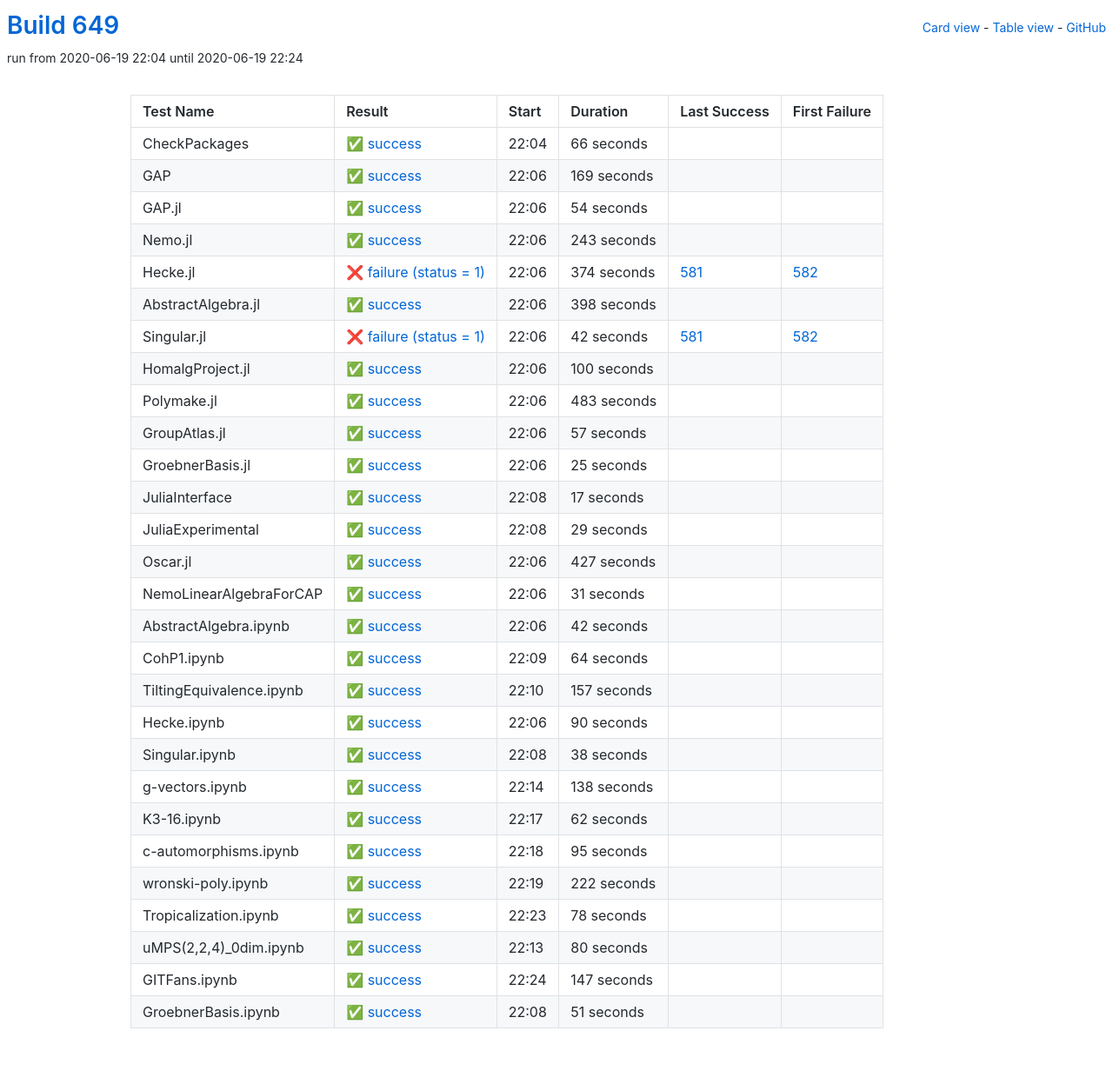
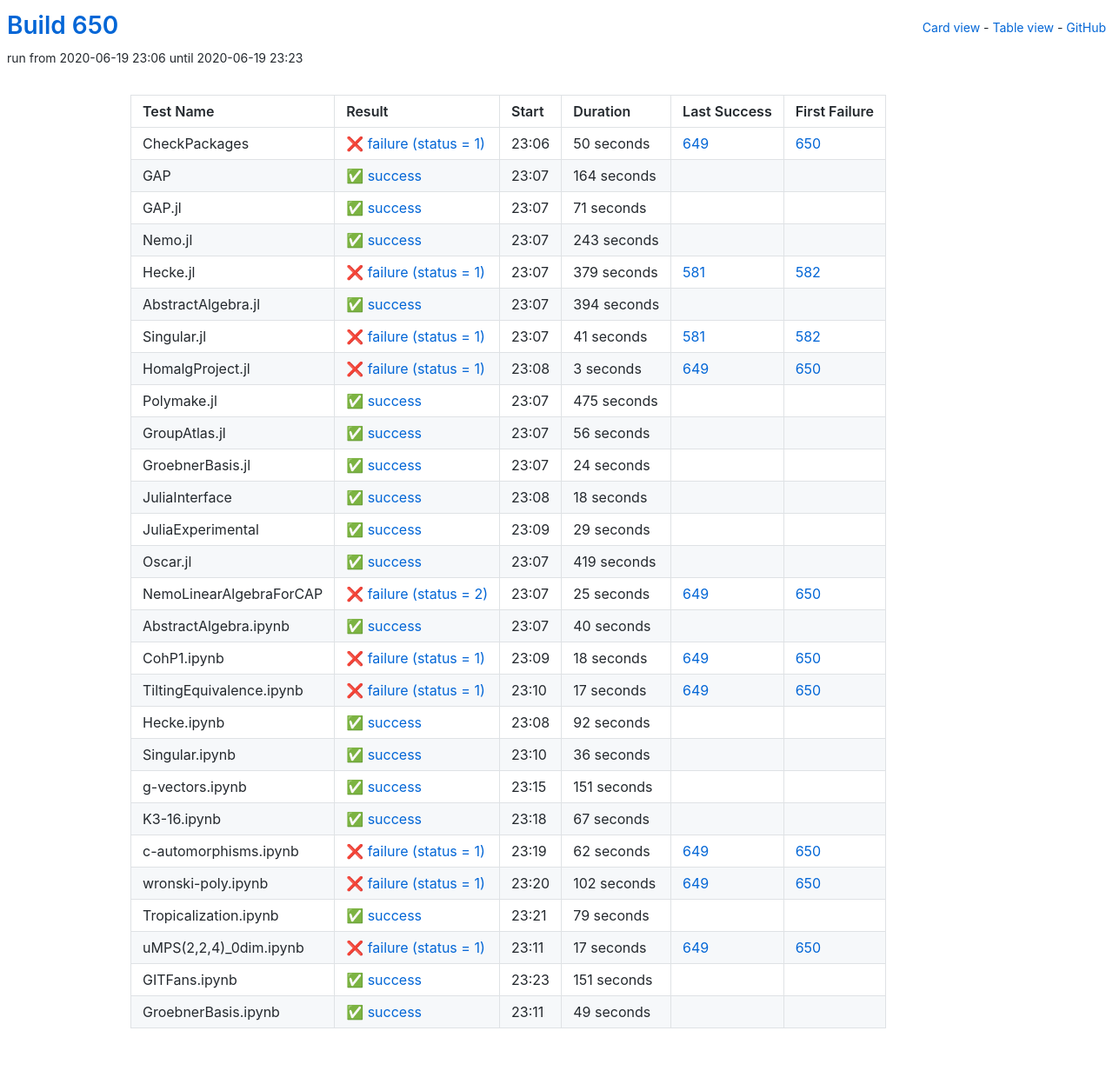
Before and after one commit to oscar-system/oscar-ci-status-1.4, a Jekyll site: the page built from table.html, in a window 1280 px wide. Shown: the whole page at 87% size. Built offline with Jekyll 4.4.1, drawn with Linux system fonts in a browser that asks for light colours.

Commit message:
Build #650

```diff
--- a/_data/ci.yml
+++ b/_data/ci.yml
@@ -1,6 +1,6 @@
 ---
-build: 649
-build_url: https://oscarci.mathematik.uni-kl.de/job/oscar-julia-1.4/649/
+build: 650
+build_url: https://oscarci.mathematik.uni-kl.de/job/oscar-julia-1.4/650/
 job: oscar-julia-1.4
 organization: oscar-system
 repo: oscar-ci-status-1.4
@@ -8,44 +8,44 @@ repourl: https://github.com/oscar-system/oscar-ci-status-1.4
 tests:
 - name: CheckPackages
   id: checkpackages
-  log: https://oscarci.mathematik.uni-kl.de/job/oscar-julia-1.4/649/artifact/logs/build-649/CheckPackages.log
-  start: 2020-06-19 22:04
+  log: https://oscarci.mathematik.uni-kl.de/job/oscar-julia-1.4/650/artifact/logs/build-650/CheckPackages.log
+  start: 2020-06-19 23:06
+  success: false
+  exitcode: 1
+  status: failure
+  duration: 50
+  last_success: 649
+  last_success_url: https://oscarci.mathematik.uni-kl.de/job/oscar-julia-1.4/649/
+  first_failure: 650
+  first_failure_url: https://oscarci.mathematik.uni-kl.de/job/oscar-julia-1.4/650/
+- name: GAP
+  id: gap
+  log: https://oscarci.mathematik.uni-kl.de/job/oscar-julia-1.4/650/artifact/logs/build-650/GAP.log
+  start: 2020-06-19 23:07
   success: true
   exitcode: 0
   status: success
-  duration: 66
-  last_success: false
-  last_success_url:
-  first_failure: false
-  first_failure_url:
-- name: GAP
-  id: gap
-  log: https://oscarci.mathematik.uni-kl.de/job/oscar-julia-1.4/649/artifact/logs/build-649/GAP.log
-  start: 2020-06-19 22:06
-  success: true
-  exitcode: 0
-  status: success
-  duration: 169
+  duration: 164
   last_success: false
   last_success_url:
   first_failure: false
   first_failure_url:
 - name: GAP.jl
   id: gap-jl
-  log: https://oscarci.mathematik.uni-kl.de/job/oscar-julia-1.4/649/artifact/logs/build-649/GAP.jl.log
-  start: 2020-06-19 22:06
+  log: https://oscarci.mathematik.uni-kl.de/job/oscar-julia-1.4/650/artifact/logs/build-650/GAP.jl.log
+  start: 2020-06-19 23:07
   success: true
   exitcode: 0
   status: success
-  duration: 54
+  duration: 71
   last_success: false
   last_success_url:
   first_failure: false
   first_failure_url:
 - name: Nemo.jl
   id: nemo-jl
-  log: https://oscarci.mathematik.uni-kl.de/job/oscar-julia-1.4/649/artifact/logs/build-649/Nemo.jl.log
-  start: 2020-06-19 22:06
+  log: https://oscarci.mathematik.uni-kl.de/job/oscar-julia-1.4/650/artifact/logs/build-650/Nemo.jl.log
+  start: 2020-06-19 23:07
   success: true
   exitcode: 0
   status: success
@@ -56,104 +56,104 @@ tests:
   first_failure_url:
 - name: Hecke.jl
   id: hecke-jl
-  log: https://oscarci.mathematik.uni-kl.de/job/oscar-julia-1.4/649/artifact/logs/build-649/Hecke.jl.log
-  start: 2020-06-19 22:06
+  log: https://oscarci.mathematik.uni-kl.de/job/oscar-julia-1.4/650/artifact/logs/build-650/Hecke.jl.log
+  start: 2020-06-19 23:07
   success: false
   exitcode: 1
   status: failure
-  duration: 374
+  duration: 379
   last_success: 581
   last_success_url: https://oscarci.mathematik.uni-kl.de/job/oscar-julia-1.4/581/
   first_failure: 582
   first_failure_url: https://oscarci.mathematik.uni-kl.de/job/oscar-julia-1.4/582/
 - name: AbstractAlgebra.jl
   id: abstractalgebra-jl
-  log: https://oscarci.mathematik.uni-kl.de/job/oscar-julia-1.4/649/artifact/logs/build-649/AbstractAlgebra.jl.log
-  start: 2020-06-19 22:06
+  log: https://oscarci.mathematik.uni-kl.de/job/oscar-julia-1.4/650/artifact/logs/build-650/AbstractAlgebra.jl.log
+  start: 2020-06-19 23:07
   success: true
   exitcode: 0
   status: success
-  duration: 398
+  duration: 394
   last_success: false
   last_success_url:
   first_failure: false
   first_failure_url:
 - name: Singular.jl
   id: singular-jl
-  log: https://oscarci.mathematik.uni-kl.de/job/oscar-julia-1.4/649/artifact/logs/build-649/Singular.jl.log
-  start: 2020-06-19 22:06
+  log: https://oscarci.mathematik.uni-kl.de/job/oscar-julia-1.4/650/artifact/logs/build-650/Singular.jl.log
+  start: 2020-06-19 23:07
   success: false
   exitcode: 1
   status: failure
-  duration: 42
+  duration: 41
   last_success: 581
   last_success_url: https://oscarci.mathematik.uni-kl.de/job/oscar-julia-1.4/581/
   first_failure: 582
   first_failure_url: https://oscarci.mathematik.uni-kl.de/job/oscar-julia-1.4/582/
 - name: HomalgProject.jl
   id: homalgproject-jl
-  log: https://oscarci.mathematik.uni-kl.de/job/oscar-julia-1.4/649/artifact/logs/build-649/HomalgProject.jl.log
-  start: 2020-06-19 22:06
+  log: https://oscarci.mathematik.uni-kl.de/job/oscar-julia-1.4/650/artifact/logs/build-650/HomalgProject.jl.log
+  start: 2020-06-19 23:08
+  success: false
+  exitcode: 1
+  status: failure
+  duration: 3
+  last_success: 649
+  last_success_url: https://oscarci.mathematik.uni-kl.de/job/oscar-julia-1.4/649/
+  first_failure: 650
+  first_failure_url: https://oscarci.mathematik.uni-kl.de/job/oscar-julia-1.4/650/
+- name: Polymake.jl
+  id: polymake-jl
+  log: https://oscarci.mathematik.uni-kl.de/job/oscar-julia-1.4/650/artifact/logs/build-650/Polymake.jl.log
+  start: 2020-06-19 23:07
   success: true
   exitcode: 0
   status: success
-  duration: 100
-  last_success: false
-  last_success_url:
-  first_failure: false
-  first_failure_url:
-- name: Polymake.jl
-  id: polymake-jl
-  log: https://oscarci.mathematik.uni-kl.de/job/oscar-julia-1.4/649/artifact/logs/build-649/Polymake.jl.log
-  start: 2020-06-19 22:06
-  success: true
-  exitcode: 0
-  status: success
-  duration: 483
+  duration: 475
   last_success: false
   last_success_url:
   first_failure: false
   first_failure_url:
 - name: GroupAtlas.jl
   id: groupatlas-jl
-  log: https://oscarci.mathematik.uni-kl.de/job/oscar-julia-1.4/649/artifact/logs/build-649/GroupAtlas.jl.log
-  start: 2020-06-19 22:06
+  log: https://oscarci.mathematik.uni-kl.de/job/oscar-julia-1.4/650/artifact/logs/build-650/GroupAtlas.jl.log
+  start: 2020-06-19 23:07
   success: true
   exitcode: 0
   status: success
-  duration: 57
+  duration: 56
   last_success: false
   last_success_url:
   first_failure: false
   first_failure_url:
 - name: GroebnerBasis.jl
   id: groebnerbasis-jl
-  log: https://oscarci.mathematik.uni-kl.de/job/oscar-julia-1.4/649/artifact/logs/build-649/GroebnerBasis.jl.log
-  start: 2020-06-19 22:06
+  log: https://oscarci.mathematik.uni-kl.de/job/oscar-julia-1.4/650/artifact/logs/build-650/GroebnerBasis.jl.log
+  start: 2020-06-19 23:07
   success: true
   exitcode: 0
   status: success
-  duration: 25
+  duration: 24
   last_success: false
   last_success_url:
   first_failure: false
   first_failure_url:
 - name: JuliaInterface
   id: juliainterface
-  log: https://oscarci.mathematik.uni-kl.de/job/oscar-julia-1.4/649/artifact/logs/build-649/JuliaInterface.log
-  start: 2020-06-19 22:08
+  log: https://oscarci.mathematik.uni-kl.de/job/oscar-julia-1.4/650/artifact/logs/build-650/JuliaInterface.log
+  start: 2020-06-19 23:08
   success: true
   exitcode: 0
   status: success
-  duration: 17
+  duration: 18
   last_success: false
   last_success_url:
   first_failure: false
   first_failure_url:
 - name: JuliaExperimental
   id: juliaexperimental
-  log: https://oscarci.mathematik.uni-kl.de/job/oscar-julia-1.4/649/artifact/logs/build-649/JuliaExperimental.log
-  start: 2020-06-19 22:08
+  log: https://oscarci.mathematik.uni-kl.de/job/oscar-julia-1.4/650/artifact/logs/build-650/JuliaExperimental.log
+  start: 2020-06-19 23:09
   success: true
   exitcode: 0
   status: success
@@ -164,180 +164,180 @@ tests:
   first_failure_url:
 - name: Oscar.jl
   id: oscar-jl
-  log: https://oscarci.mathematik.uni-kl.de/job/oscar-julia-1.4/649/artifact/logs/build-649/Oscar.jl.log
-  start: 2020-06-19 22:06
+  log: https://oscarci.mathematik.uni-kl.de/job/oscar-julia-1.4/650/artifact/logs/build-650/Oscar.jl.log
+  start: 2020-06-19 23:07
   success: true
   exitcode: 0
   status: success
-  duration: 427
+  duration: 419
   last_success: false
   last_success_url:
   first_failure: false
   first_failure_url:
 - name: NemoLinearAlgebraForCAP
   id: nemolinearalgebraforcap
-  log: https://oscarci.mathematik.uni-kl.de/job/oscar-julia-1.4/649/artifact/logs/build-649/NemoLinearAlgebraForCAP.log
-  start: 2020-06-19 22:06
+  log: https://oscarci.mathematik.uni-kl.de/job/oscar-julia-1.4/650/artifact/logs/build-650/NemoLinearAlgebraForCAP.log
+  start: 2020-06-19 23:07
+  success: false
+  exitcode: 2
+  status: failure
+  duration: 25
+  last_success: 649
+  last_success_url: https://oscarci.mathematik.uni-kl.de/job/oscar-julia-1.4/649/
+  first_failure: 650
+  first_failure_url: https://oscarci.mathematik.uni-kl.de/job/oscar-julia-1.4/650/
+- name: AbstractAlgebra.ipynb
+  id: abstractalgebra-ipynb
+  log: https://oscarci.mathematik.uni-kl.de/job/oscar-julia-1.4/650/artifact/logs/build-650/AbstractAlgebra.ipynb.log
+  start: 2020-06-19 23:07
   success: true
   exitcode: 0
   status: success
-  duration: 31
-  last_success: false
-  last_success_url:
-  first_failure: false
-  first_failure_url:
-- name: AbstractAlgebra.ipynb
-  id: abstractalgebra-ipynb
-  log: https://oscarci.mathematik.uni-kl.de/job/oscar-julia-1.4/649/artifact/logs/build-649/AbstractAlgebra.ipynb.log
-  start: 2020-06-19 22:06
-  success: true
-  exitcode: 0
-  status: success
-  duration: 42
+  duration: 40
   last_success: false
   last_success_url:
   first_failure: false
   first_failure_url:
 - name: CohP1.ipynb
   id: cohp1-ipynb
-  log: https://oscarci.mathematik.uni-kl.de/job/oscar-julia-1.4/649/artifact/logs/build-649/CohP1.ipynb.log
-  start: 2020-06-19 22:09
+  log: https://oscarci.mathematik.uni-kl.de/job/oscar-julia-1.4/650/artifact/logs/build-650/CohP1.ipynb.log
+  start: 2020-06-19 23:09
+  success: false
+  exitcode: 1
+  status: failure
+  duration: 18
+  last_success: 649
+  last_success_url: https://oscarci.mathematik.uni-kl.de/job/oscar-julia-1.4/649/
+  first_failure: 650
+  first_failure_url: https://oscarci.mathematik.uni-kl.de/job/oscar-julia-1.4/650/
+- name: TiltingEquivalence.ipynb
+  id: tiltingequivalence-ipynb
+  log: https://oscarci.mathematik.uni-kl.de/job/oscar-julia-1.4/650/artifact/logs/build-650/TiltingEquivalence.ipynb.log
+  start: 2020-06-19 23:10
+  success: false
+  exitcode: 1
+  status: failure
+  duration: 17
+  last_success: 649
+  last_success_url: https://oscarci.mathematik.uni-kl.de/job/oscar-julia-1.4/649/
+  first_failure: 650
+  first_failure_url: https://oscarci.mathematik.uni-kl.de/job/oscar-julia-1.4/650/
+- name: Hecke.ipynb
+  id: hecke-ipynb
+  log: https://oscarci.mathematik.uni-kl.de/job/oscar-julia-1.4/650/artifact/logs/build-650/Hecke.ipynb.log
+  start: 2020-06-19 23:08
   success: true
   exitcode: 0
   status: success
-  duration: 64
-  last_success: false
-  last_success_url:
-  first_failure: false
-  first_failure_url:
-- name: TiltingEquivalence.ipynb
-  id: tiltingequivalence-ipynb
-  log: https://oscarci.mathematik.uni-kl.de/job/oscar-julia-1.4/649/artifact/logs/build-649/TiltingEquivalence.ipynb.log
-  start: 2020-06-19 22:10
-  success: true
-  exitcode: 0
-  status: success
-  duration: 157
-  last_success: false
-  last_success_url:
-  first_failure: false
-  first_failure_url:
-- name: Hecke.ipynb
-  id: hecke-ipynb
-  log: https://oscarci.mathematik.uni-kl.de/job/oscar-julia-1.4/649/artifact/logs/build-649/Hecke.ipynb.log
-  start: 2020-06-19 22:06
-  success: true
-  exitcode: 0
-  status: success
-  duration: 90
+  duration: 92
   last_success: false
   last_success_url:
   first_failure: false
   first_failure_url:
 - name: Singular.ipynb
   id: singular-ipynb
-  log: https://oscarci.mathematik.uni-kl.de/job/oscar-julia-1.4/649/artifact/logs/build-649/Singular.ipynb.log
-  start: 2020-06-19 22:08
+  log: https://oscarci.mathematik.uni-kl.de/job/oscar-julia-1.4/650/artifact/logs/build-650/Singular.ipynb.log
+  start: 2020-06-19 23:10
   success: true
   exitcode: 0
   status: success
-  duration: 38
+  duration: 36
   last_success: false
   last_success_url:
   first_failure: false
   first_failure_url:
 - name: g-vectors.ipynb
   id: g-vectors-ipynb
-  log: https://oscarci.mathematik.uni-kl.de/job/oscar-julia-1.4/649/artifact/logs/build-649/g-vectors.ipynb.log
-  start: 2020-06-19 22:14
+  log: https://oscarci.mathematik.uni-kl.de/job/oscar-julia-1.4/650/artifact/logs/build-650/g-vectors.ipynb.log
+  start: 2020-06-19 23:15
   success: true
   exitcode: 0
   status: success
-  duration: 138
+  duration: 151
   last_success: false
   last_success_url:
   first_failure: false
   first_failure_url:
 - name: K3-16.ipynb
   id: k3-16-ipynb
-  log: https://oscarci.mathematik.uni-kl.de/job/oscar-julia-1.4/649/artifact/logs/build-649/K3-16.ipynb.log
-  start: 2020-06-19 22:17
+  log: https://oscarci.mathematik.uni-kl.de/job/oscar-julia-1.4/650/artifact/logs/build-650/K3-16.ipynb.log
+  start: 2020-06-19 23:18
   success: true
   exitcode: 0
   status: success
-  duration: 62
+  duration: 67
   last_success: false
   last_success_url:
   first_failure: false
   first_failure_url:
 - name: c-automorphisms.ipynb
   id: c-automorphisms-ipynb
-  log: https://oscarci.mathematik.uni-kl.de/job/oscar-julia-1.4/649/artifact/logs/build-649/c-automorphisms.ipynb.log
-  start: 2020-06-19 22:18
+  log: https://oscarci.mathematik.uni-kl.de/job/oscar-julia-1.4/650/artifact/logs/build-650/c-automorphisms.ipynb.log
+  start: 2020-06-19 23:19
+  success: false
+  exitcode: 1
+  status: failure
+  duration: 62
+  last_success: 649
+  last_success_url: https://oscarci.mathematik.uni-kl.de/job/oscar-julia-1.4/649/
+  first_failure: 650
+  first_failure_url: https://oscarci.mathematik.uni-kl.de/job/oscar-julia-1.4/650/
+- name: wronski-poly.ipynb
+  id: wronski-poly-ipynb
+  log: https://oscarci.mathematik.uni-kl.de/job/oscar-julia-1.4/650/artifact/logs/build-650/wronski-poly.ipynb.log
+  start: 2020-06-19 23:20
+  success: false
+  exitcode: 1
+  status: failure
+  duration: 102
+  last_success: 649
+  last_success_url: https://oscarci.mathematik.uni-kl.de/job/oscar-julia-1.4/649/
+  first_failure: 650
+  first_failure_url: https://oscarci.mathematik.uni-kl.de/job/oscar-julia-1.4/650/
+- name: Tropicalization.ipynb
+  id: tropicalization-ipynb
+  log: https://oscarci.mathematik.uni-kl.de/job/oscar-julia-1.4/650/artifact/logs/build-650/Tropicalization.ipynb.log
+  start: 2020-06-19 23:21
   success: true
   exitcode: 0
   status: success
-  duration: 95
-  last_success: false
-  last_success_url:
-  first_failure: false
-  first_failure_url:
-- name: wronski-poly.ipynb
-  id: wronski-poly-ipynb
-  log: https://oscarci.mathematik.uni-kl.de/job/oscar-julia-1.4/649/artifact/logs/build-649/wronski-poly.ipynb.log
-  start: 2020-06-19 22:19
-  success: true
-  exitcode: 0
-  status: success
-  duration: 222
-  last_success: false
-  last_success_url:
-  first_failure: false
-  first_failure_url:
-- name: Tropicalization.ipynb
-  id: tropicalization-ipynb
-  log: https://oscarci.mathematik.uni-kl.de/job/oscar-julia-1.4/649/artifact/logs/build-649/Tropicalization.ipynb.log
-  start: 2020-06-19 22:23
-  success: true
-  exitcode: 0
-  status: success
-  duration: 78
+  duration: 79
   last_success: false
   last_success_url:
   first_failure: false
   first_failure_url:
 - name: uMPS(2,2,4)_0dim.ipynb
   id: umps-2-2-4-0dim-ipynb
-  log: https://oscarci.mathematik.uni-kl.de/job/oscar-julia-1.4/649/artifact/logs/build-649/uMPS-2-2-4-_0dim.ipynb.log
-  start: 2020-06-19 22:13
+  log: https://oscarci.mathematik.uni-kl.de/job/oscar-julia-1.4/650/artifact/logs/build-650/uMPS-2-2-4-_0dim.ipynb.log
+  start: 2020-06-19 23:11
+  success: false
+  exitcode: 1
+  status: failure
+  duration: 17
+  last_success: 649
+  last_success_url: https://oscarci.mathematik.uni-kl.de/job/oscar-julia-1.4/649/
+  first_failure: 650
+  first_failure_url: https://oscarci.mathematik.uni-kl.de/job/oscar-julia-1.4/650/
+- name: GITFans.ipynb
+  id: gitfans-ipynb
+  log: https://oscarci.mathematik.uni-kl.de/job/oscar-julia-1.4/650/artifact/logs/build-650/GITFans.ipynb.log
+  start: 2020-06-19 23:23
   success: true
   exitcode: 0
   status: success
-  duration: 80
-  last_success: false
-  last_success_url:
-  first_failure: false
-  first_failure_url:
-- name: GITFans.ipynb
-  id: gitfans-ipynb
-  log: https://oscarci.mathematik.uni-kl.de/job/oscar-julia-1.4/649/artifact/logs/build-649/GITFans.ipynb.log
-  start: 2020-06-19 22:24
-  success: true
-  exitcode: 0
-  status: success
-  duration: 147
+  duration: 151
   last_success: false
   last_success_url:
   first_failure: false
   first_failure_url:
 - name: GroebnerBasis.ipynb
   id: groebnerbasis-ipynb
-  log: https://oscarci.mathematik.uni-kl.de/job/oscar-julia-1.4/649/artifact/logs/build-649/GroebnerBasis.ipynb.log
-  start: 2020-06-19 22:08
+  log: https://oscarci.mathematik.uni-kl.de/job/oscar-julia-1.4/650/artifact/logs/build-650/GroebnerBasis.ipynb.log
+  start: 2020-06-19 23:11
   success: true
   exitcode: 0
   status: success
-  duration: 51
+  duration: 49
   last_success: false
   last_success_url:
   first_failure: false
```
Also changed, not shown: README.md.
